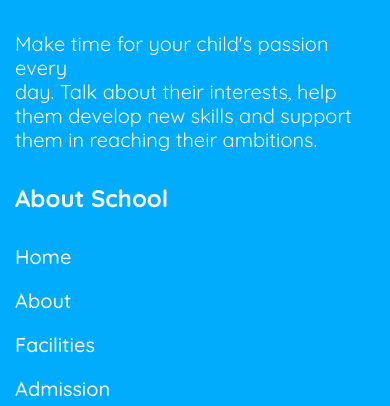
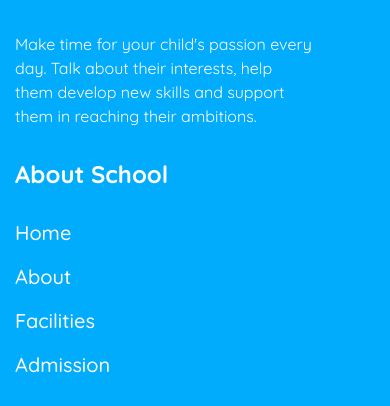
Before and after one commit to sazzadzia77/kids-school-website, a plain HTML site: page index.html in a window 390 px wide. Shown: the part 3882-4288 px from the top of the page. Drawn offline with Linux system fonts and the light colour scheme.

Commit message:
fixed responsive issue

```diff
--- a/styles/style.css
+++ b/styles/style.css
@@ -500,6 +500,9 @@ footer{
         padding-left: 15px;
         padding-right: 15px;
     }
+    .footer_content1 > p{
+        font-size: 1rem;
+    }
     .footer_content2{
         margin-top: 32px;
         margin-bottom: 32px;
```
